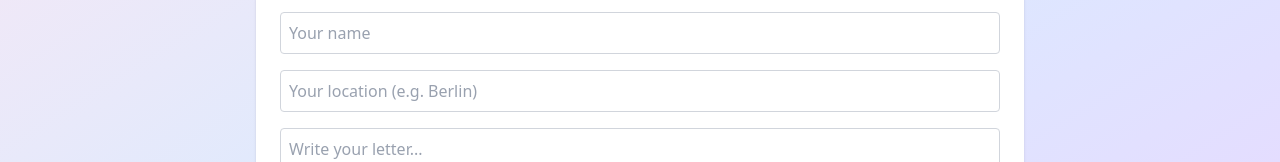
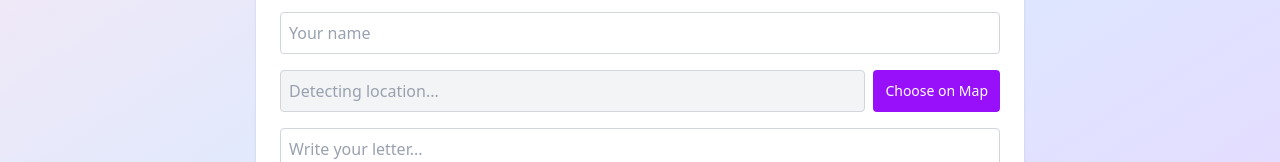
Before and after one commit to denizerbakar/pofcloudia, a React (Vite) app: page / in a window 1280 px wide. Shown: the part 322-484 px from the top of the page. Built offline with nearby package versions, Linux system fonts and the light colour scheme; no server answers; the database is empty.

Commit message:
Add auto location detect

```diff
--- a/src/LetterForm.jsx
+++ b/src/LetterForm.jsx
@@ -1,4 +1,4 @@
-import { useState } from "react"
+import { useEffect, useState } from "react"
 
 export default function LetterForm({ onSubmit }) {
   const [form, setForm] = useState({
@@ -6,6 +6,35 @@ export default function LetterForm({ onSubmit }) {
     location: "",
     content: ""
   })
+
+  useEffect(() => {
+    const fetchCity = async (lat, lon) => {
+      try {
+        const res = await fetch(
+          `https://nominatim.openstreetmap.org/reverse?lat=${lat}&lon=${lon}&format=json`
+        )
+        const data = await res.json()
+        const city = data.address.city || data.address.town || data.address.village || data.address.county
+        if (city) {
+          setForm((prev) => ({ ...prev, location: city }))
+        }
+      } catch (err) {
+        console.error("Failed to reverse geocode:", err)
+      }
+    }
+
+    if ("geolocation" in navigator) {
+      navigator.geolocation.getCurrentPosition(
+        (position) => {
+          const { latitude, longitude } = position.coords
+          fetchCity(latitude, longitude)
+        },
+        (error) => {
+          console.warn("Geolocation permission denied:", error.message)
+        }
+      )
+    }
+  }, [])
 
   const handleChange = (e) => {
     setForm({ ...form, [e.target.name]: e.target.value })
@@ -28,14 +57,24 @@ export default function LetterForm({ onSubmit }) {
         value={form.name}
         onChange={handleChange}
       />
-      <input
-        type="text"
-        name="location"
-        placeholder="Your location (e.g. Berlin)"
-        className="w-full p-2 border border-gray-300 rounded focus:outline-none focus:ring-2 focus:ring-purple-300 placeholder-gray-400 text-gray-900"
-        value={form.location}
-        onChange={handleChange}
-      />
+      <div className="flex gap-2">
+  <input
+    type="text"
+    name="location"
+    placeholder="Detecting location..."
+    className="flex-1 p-2 border border-gray-300 rounded bg-gray-100 cursor-not-allowed focus:outline-none placeholder-gray-400 text-gray-900"
+    value={form.location}
+    readOnly
+  />
+  <button
+    type="button"
+    onClick={() => alert("Coming soon: map picker!")}
+    className="px-3 py-2 text-sm bg-purple-600 text-white rounded hover:bg-purple-700 whitespace-nowrap"
+  >
+    Choose on Map
+  </button>
+</div>
+
       <textarea
         name="content"
         placeholder="Write your letter..."
```
